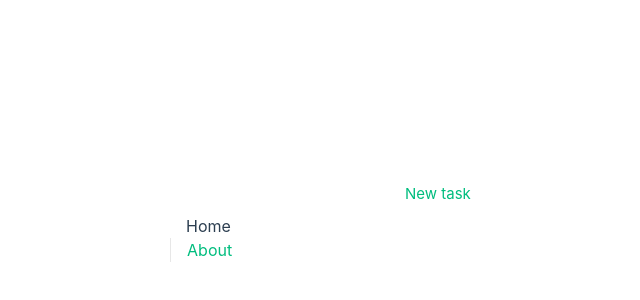
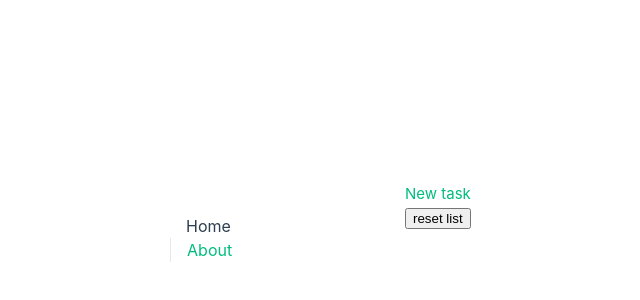
Before and after one commit to jcalixte/failwell, a Vue app: page / in a window 1280 px wide. Shown: the part 170-470 px from the top of the page, without its empty margins (235-875 px from the left). Built offline with nearby package versions, Linux system fonts and the light colour scheme.

Commit message:
reset store facilities

```diff
--- a/src/views/HomeView.vue
+++ b/src/views/HomeView.vue
@@ -1,10 +1,14 @@
 <script setup lang="ts">
 import TaskList from '@/use-cases/task/components/TaskList.vue'
+import { useTaskStore } from '@/use-cases/task/stores/useTask.store'
+
+const taskStore = useTaskStore()
 </script>
 
 <template>
   <main>
     <RouterLink :to="{ name: 'new-task' }">New task</RouterLink>
     <task-list />
+    <button @click="() => taskStore.reset()">reset list</button>
   </main>
 </template>
```
